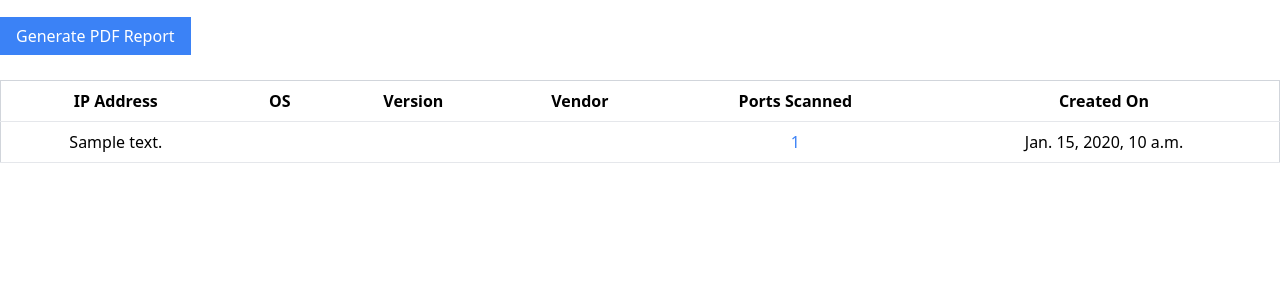
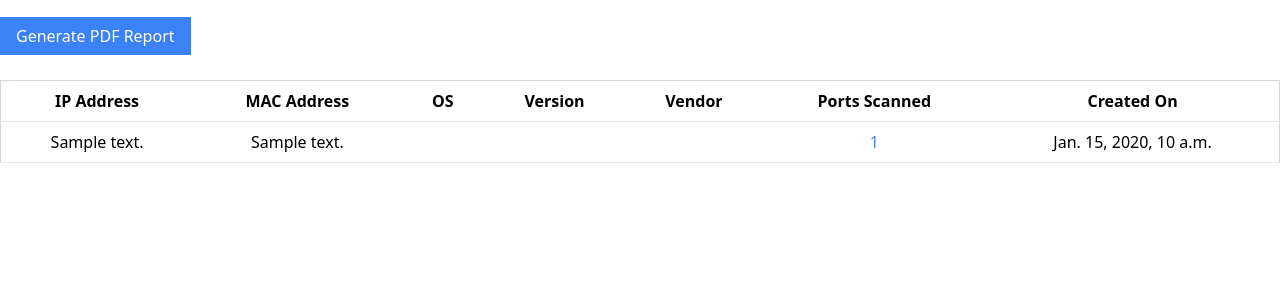
Before and after one commit to JacksonLDJ/ProbNet2, a Django app: page /reporting/devices/ in a window 1280 px wide. Shown: the part 121-421 px from the top of the page. Run offline with Django 4.2, Linux system fonts and the light colour scheme; a user stored in the database is signed in; tables that the repository leaves empty hold one stand-in row (values such as "Sample post"); some libraries are stand-ins or nearby versions.

Commit message:
MAC Address
Mac Address is now extracted and is listed in the reporting section.

```diff
--- a/ProbNet2/core/templates/nmap_scanner/reporting/devices.html
+++ b/ProbNet2/core/templates/nmap_scanner/reporting/devices.html
@@ -25,6 +25,7 @@
             <thead>
                 <tr>
                     <th class="py-2 px-4 border-b">IP Address</th>
+                    <th class="py-2 px-4 border-b">MAC Address</th>
                     <th class="py-2 px-4 border-b">OS</th>
                     <th class="py-2 px-4 border-b">Version</th>
                     <th class="py-2 px-4 border-b">Vendor</th>
@@ -36,6 +37,7 @@
                 {% for row in data %}
                 <tr class="hover:bg-gray-100">
                     <td class="py-2 px-4 border-b">{{ row.IP_Address }}</td>
+                    <td class="py-2 px-4 border-b">{{ row.MAC_Address }}</td>
                     <td class="py-2 px-4 border-b">{{ row.Operating_System.osfamily }}</td>
                     <td class="py-2 px-4 border-b">{{ row.Operating_System.osgen }}</td>
                     <td class="py-2 px-4 border-b">{{ row.Operating_System.vendor }}</td>
```
Also changed, not shown: ProbNet2/ProbNet2/scanner.py (+10 -0 lines).
